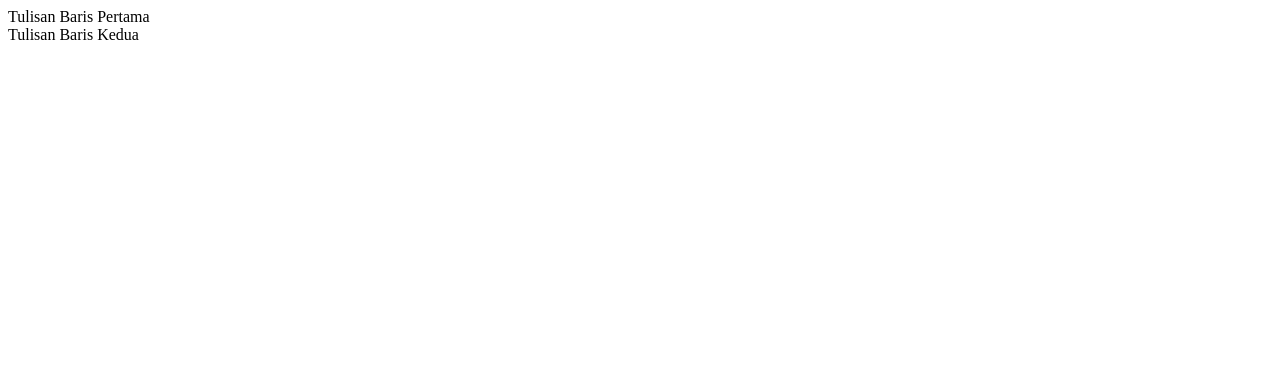
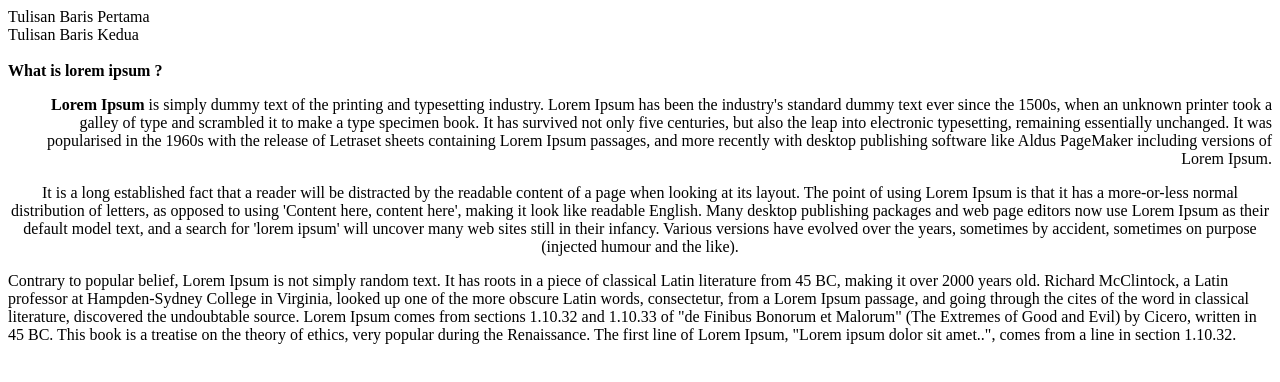
Before and after one commit to firmansyas/training, a plain HTML site: page 01_latihan.html in a window 1280 px wide. Drawn offline with Linux system fonts and the light colour scheme.

Commit message:
training

```diff
--- a/01_latihan.html
+++ b/01_latihan.html
@@ -7,5 +7,10 @@
   <body>
 Tulisan Baris Pertama <br>
 Tulisan Baris Kedua
+
+<br> <br> <b> What is lorem ipsum ? </b>
+<p align="right"><b> Lorem Ipsum </b> is simply dummy text of the printing and typesetting industry. Lorem Ipsum has been the industry's standard dummy text ever since the 1500s, when an unknown printer took a galley of type and scrambled it to make a type specimen book. It has survived not only five centuries, but also the leap into electronic typesetting, remaining essentially unchanged. It was popularised in the 1960s with the release of Letraset sheets containing Lorem Ipsum passages, and more recently with desktop publishing software like Aldus PageMaker including versions of Lorem Ipsum.</p>
+<p align="center"> It is a long established fact that a reader will be distracted by the readable content of a page when looking at its layout. The point of using Lorem Ipsum is that it has a more-or-less normal distribution of letters, as opposed to using 'Content here, content here', making it look like readable English. Many desktop publishing packages and web page editors now use Lorem Ipsum as their default model text, and a search for 'lorem ipsum' will uncover many web sites still in their infancy. Various versions have evolved over the years, sometimes by accident, sometimes on purpose (injected humour and the like).</p>
   </body>
+  <p center="justify">Contrary to popular belief, Lorem Ipsum is not simply random text. It has roots in a piece of classical Latin literature from 45 BC, making it over 2000 years old. Richard McClintock, a Latin professor at Hampden-Sydney College in Virginia, looked up one of the more obscure Latin words, consectetur, from a Lorem Ipsum passage, and going through the cites of the word in classical literature, discovered the undoubtable source. Lorem Ipsum comes from sections 1.10.32 and 1.10.33 of "de Finibus Bonorum et Malorum" (The Extremes of Good and Evil) by Cicero, written in 45 BC. This book is a treatise on the theory of ethics, very popular during the Renaissance. The first line of Lorem Ipsum, "Lorem ipsum dolor sit amet..", comes from a line in section 1.10.32.</p>
 </html>
```
